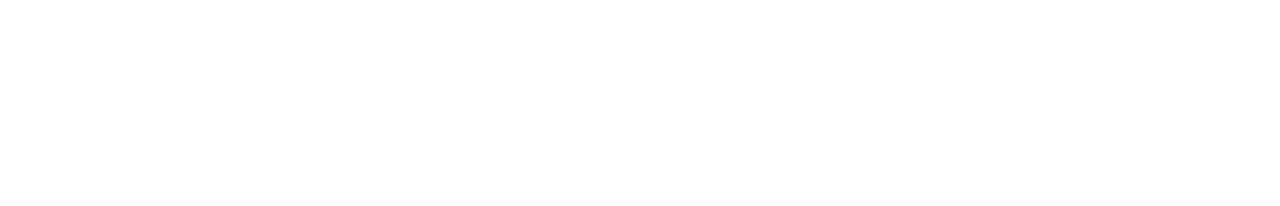
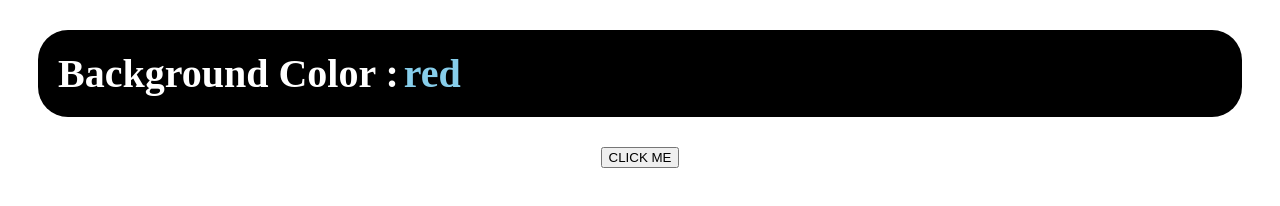
Before and after one commit to jgkwon3/studyJS, a plain HTML site: page assignment1/종구/index.html in a window 1280 px wide. Drawn offline with Linux system fonts and the light colour scheme.

Commit message:
과제 1차 입니다!

```diff
--- a/assignment1/종구/index.html
+++ b/assignment1/종구/index.html
@@ -1,9 +1,47 @@
 <!DOCTYPE html>
 <html lang="en">
-  <head>
-    <meta charset="UTF-8" />
-    <meta name="viewport" content="width=device-width, initial-scale=1.0" />
-    <title>Color Flipper</title>
-  </head>
-  <body></body>
+<head>
+    <meta charset="UTF-8">
+    <meta name="viewport" content="width=device-width, initial-scale=1.0">
+    <title>Document</title>
+    <style>
+    * {
+        text-align: justify;
+    }
+    #hexcolor h1.center {
+        display: inline;
+    }
+    #hexcolor h1#code {
+    display: inline;
+    color: skyblue;
+    }
+    #hexcolor{
+        background-color: black;
+        padding: 20px;
+        font-size: 20px;
+        border: 10px;
+        color: white;
+        margin : 30px;
+        border-radius: 30px
+    }
+    .buttonclick{
+        text-align: center;
+        margin-top: 10px;
+    }
+    </style>
+
+</head>
+<title>HEXCOLOR</title>
+<body id="backgr">
+    <div id="hexcolor">
+        <h1 class="center">Background Color :</h1>
+        <h1 id="code">red</h1>
+    </div>
+
+    <div class="buttonclick" >
+        <input type="button" name="button" value="CLICK ME" onclick="hexcode()"/>
+    </div>
+</body>
+<script src="back.js"></script>
+</body>
 </html>
```
Also changed, not shown: assignment1/종구/index.js (+25 -0 lines).
